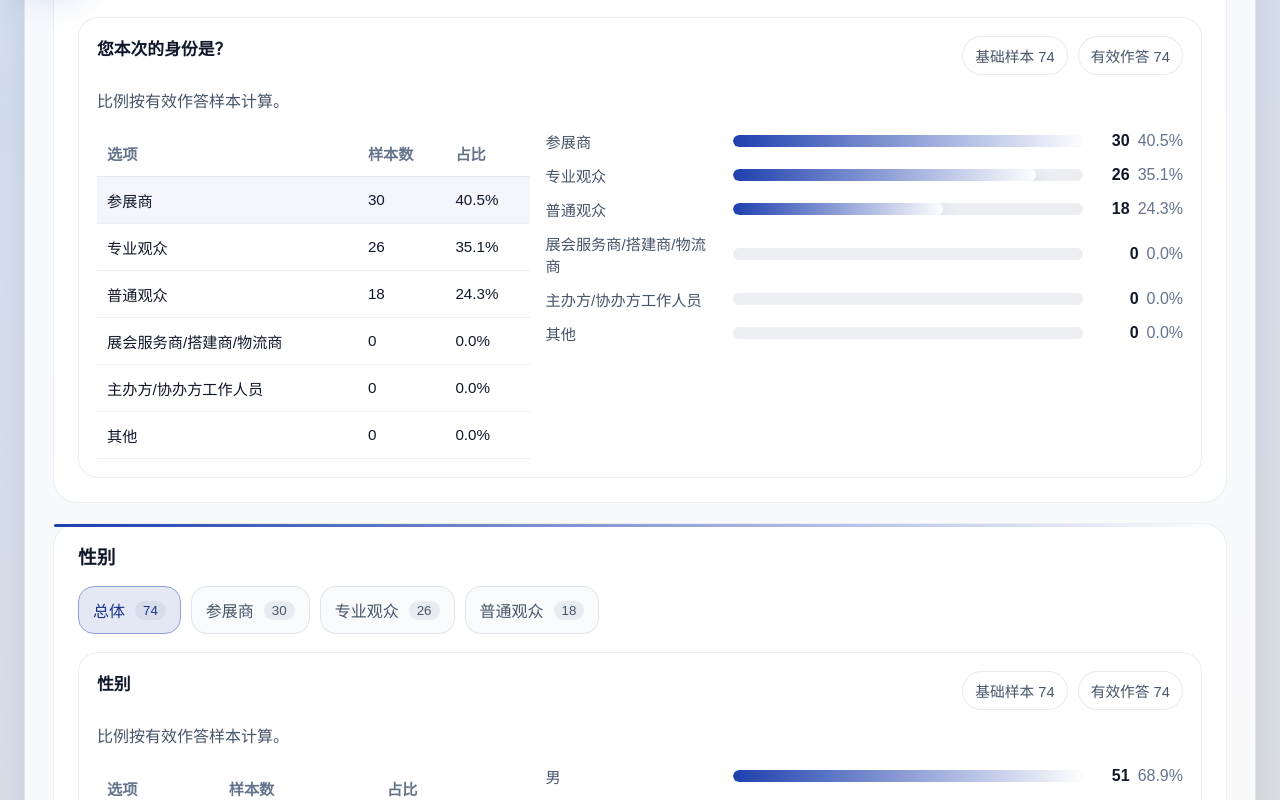
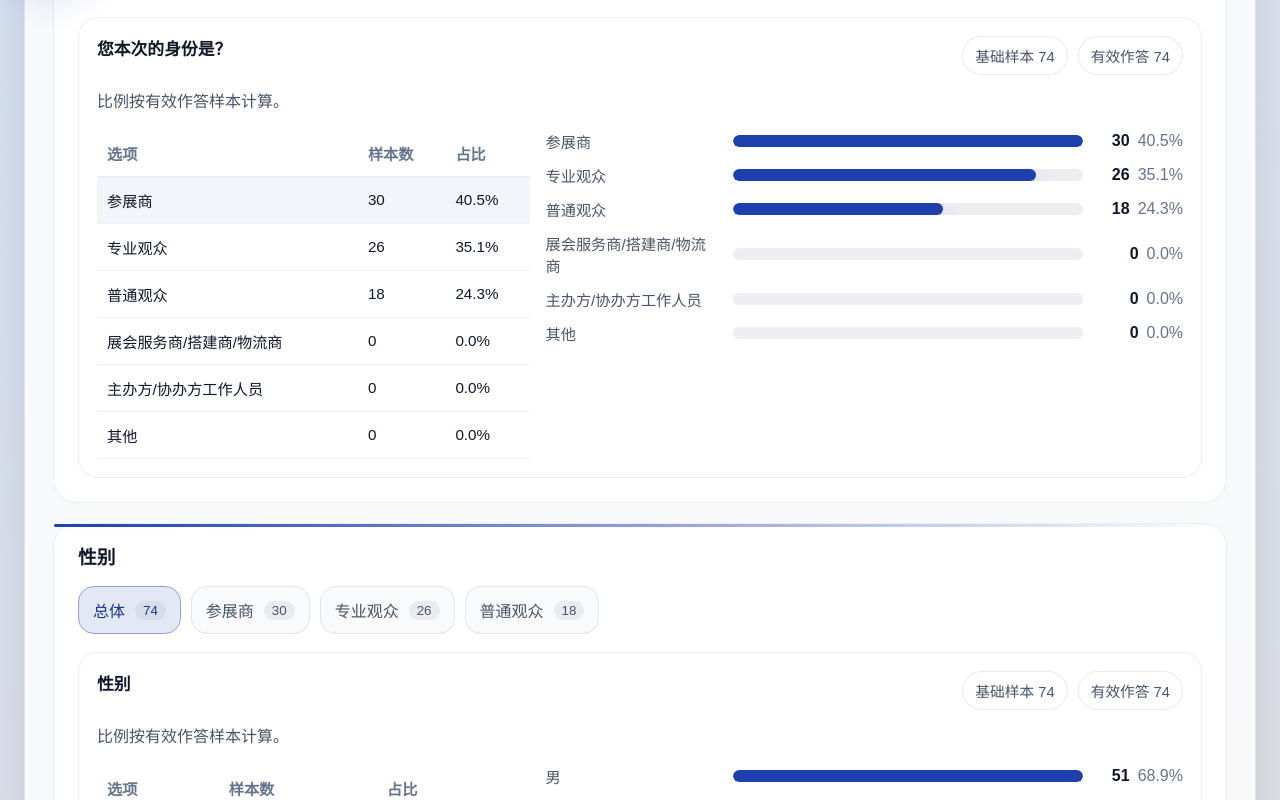
Before and after one commit to Mykeyb2004/hangbo_2nd_v02, a Next.js app: page / in a window 1280 px wide. Shown: the part 800-1600 px from the top of the page. Built offline with nearby package versions, Linux system fonts and the light colour scheme.

Commit message:
取消进度条渐变

```diff
--- a/app/globals.css
+++ b/app/globals.css
@@ -838,6 +838,7 @@ select {
 .bar-chart-fill {
   height: 100%;
   border-radius: inherit;
+  background: var(--accent);
   box-shadow: 0 10px 20px color-mix(in srgb, var(--accent) 24%, transparent);
 }
 
--- a/components/bar-chart.tsx
+++ b/components/bar-chart.tsx
@@ -3,10 +3,9 @@ import type { DistributionOption } from "@/lib/report-types";
 
 type BarChartProps = {
   options: DistributionOption[];
-  accent: string;
 };
 
-export function BarChart({ options, accent }: BarChartProps) {
+export function BarChart({ options }: BarChartProps) {
   const maxRatio = getMaxRatio(options);
 
   return (
@@ -25,7 +24,6 @@ export function BarChart({ options, accent }: BarChartProps) {
                 className="bar-chart-fill"
                 style={{
                   width: `${normalizedWidth}%`,
-                  background: `linear-gradient(90deg, ${accent}, rgba(255, 255, 255, 0.92))`,
                 }}
               />
             </div>
--- a/components/question-block.tsx
+++ b/components/question-block.tsx
@@ -113,7 +113,7 @@ function MetricPanel({
         ) : (
           <>
             <StatTable options={stat.options} />
-            <BarChart options={stat.options} accent={accent} />
+            <BarChart options={stat.options} />
           </>
         )}
       </div>
```
Also changed, not shown: 1 other file (tests, documents, lock files or other folders).
